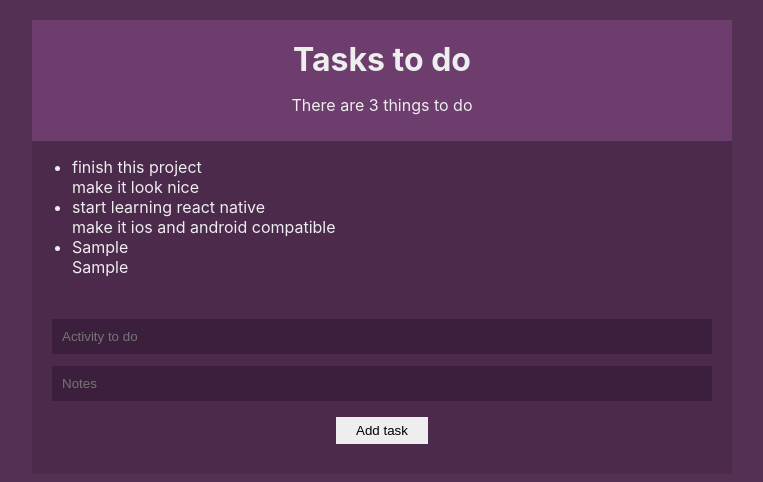
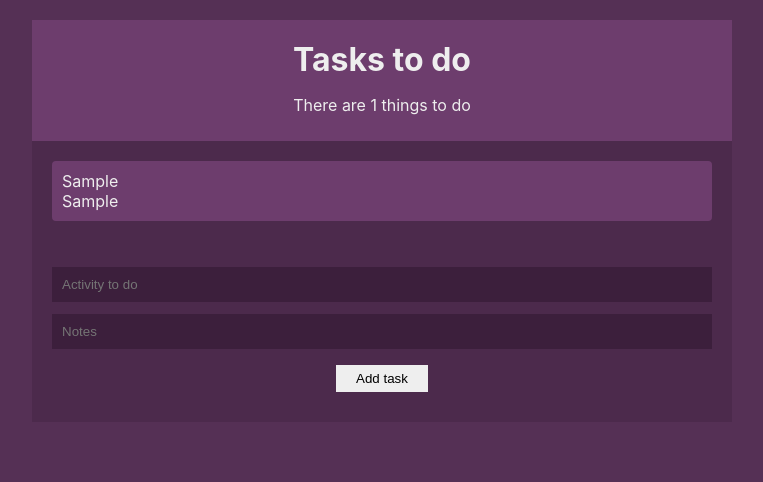
Before and after one commit to jonnowelch/task-app, a React (Create React App) app: page / in a window 1280 px wide. Both pictures are taken after typing "Sample", "Sample" into the empty fields and a click on the input "Add task". Shown: the top 482 px of the page, without its empty margins (258-1021 px from the left). Built offline with nearby package versions, Linux system fonts and the light colour scheme.

Commit message:
tidied it up using reducers. can add and remove items to the list

```diff
--- a/src/components/TaskDetails.js
+++ b/src/components/TaskDetails.js
@@ -1,14 +1,14 @@
 import React, { useContext } from "react";
 import { TaskContext } from "../contexts/TaskContext";
 
-const BookDetails = ({ task }) => {
-  const { removeTask } = useContext(TaskContext);
+const TaskDetails = ({ task }) => {
+  const { dispatch } = useContext(TaskContext);
   return (
-    <li onClick={() => removeTask(task.id)}>
+    <li onClick={() => dispatch({ type: "REMOVE_TASK", id: task.id })}>
       <div className="activity">{task.activity}</div>
       <div className="notes">{task.notes}</div>
     </li>
   );
 };
 
-export default BookDetails;
+export default TaskDetails;
--- a/src/components/TaskForm.js
+++ b/src/components/TaskForm.js
@@ -2,12 +2,18 @@ import React, { useContext, useState } from "react";
 import { TaskContext } from "../contexts/TaskContext";
 
 const NewTaskForm = () => {
-  const { addTask } = useContext(TaskContext);
+  const { dispatch } = useContext(TaskContext);
   const [activity, setActivity] = useState("");
   const [notes, setNotes] = useState("");
   const handleSubmit = e => {
     e.preventDefault();
-    addTask(activity, notes);
+    dispatch({
+      type: "ADD_TASK",
+      task: {
+        activity,
+        notes
+      }
+    });
     setActivity("");
     setNotes("");
   };
--- a/src/contexts/TaskContext.js
+++ b/src/contexts/TaskContext.js
@@ -1,25 +1,13 @@
-import React, { createContext, useState } from "react";
+import React, { createContext, useReducer } from "react";
+import { taskReducer } from "../reducers/TaskReducer";
 
 export const TaskContext = createContext();
 
 const TaskContextProvider = props => {
-  const [tasks, setTasks] = useState([
-    { activity: "finish this project", notes: "make it look nice", id: 1 },
-    {
-      activity: "start learning react native",
-      notes: "make it ios and android compatible",
-      id: 2
-    }
-  ]);
-  const addTask = (activity, notes) => {
-    setTasks([...tasks, { activity, notes, id: tasks.length + 1 }]);
-  };
-  const removeTask = id => {
-    setTasks(tasks.filter(task => task.id !== id));
-  };
+  const [tasks, dispatch] = useReducer(taskReducer, []);
 
   return (
-    <TaskContext.Provider value={{ tasks, addTask, removeTask }}>
+    <TaskContext.Provider value={{ tasks, dispatch }}>
       {props.children}
     </TaskContext.Provider>
   );
--- a/src/index.css
+++ b/src/index.css
@@ -23,30 +23,30 @@ body {
   margin: 10px 0;
 }
 
-.book-list {
+.task-list {
   margin: 20px;
 }
-.book-list ul {
+.task-list ul {
   padding: 0;
   list-style-type: none;
 }
-.book-list li {
+.task-list li {
   background: #6d3d6d;
   border-radius: 4px;
   padding: 10px;
   cursor: pointer;
   margin: 10px 0;
 }
-.book-list li:hover {
+.task-list li:hover {
   opacity: 0.7;
   text-decoration: line-through;
 }
-.book-list .title {
+.task-list .title {
   font-weight: bold;
   color: #fff;
   font-size: 1.2em;
 }
-.book-list .author {
+.task-list .author {
   font-size: 0.9em;
   color: #ddd;
 }
--- /dev/null
+++ b/src/reducers/TaskReducer.js
@@ -0,0 +1,18 @@
+export const taskReducer = (state, action) => {
+  switch (action.type) {
+    case "ADD_TASK":
+      return [
+        ...state,
+        {
+          activity: action.task.activity,
+          notes: action.task.notes,
+          id: action.task.length ? action.task.length + 1 : 1
+        }
+      ];
+    case "REMOVE_TASK":
+      return state.filter(task => task.id !== action.id);
+
+    default:
+      return state;
+  }
+};
```
